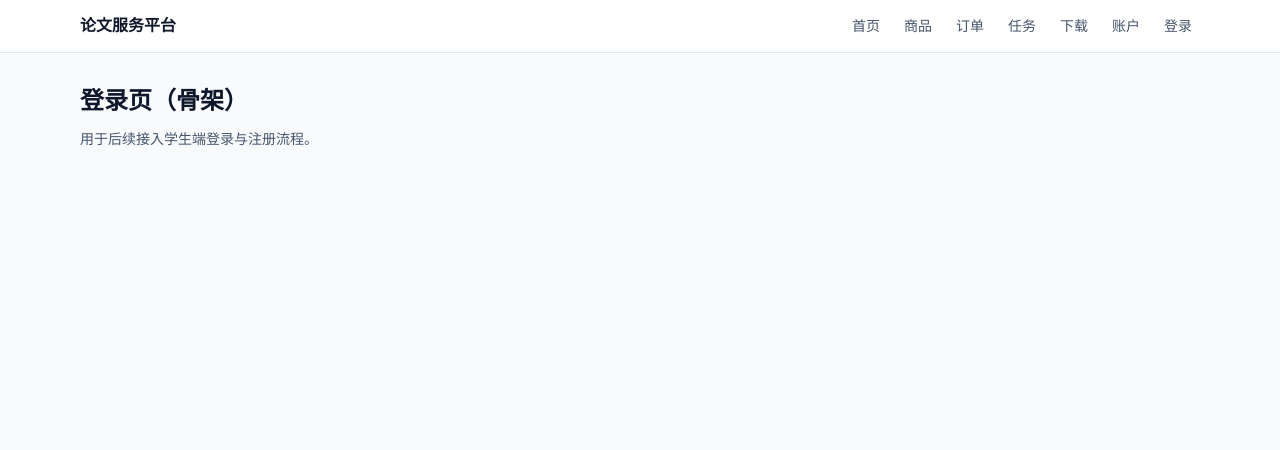
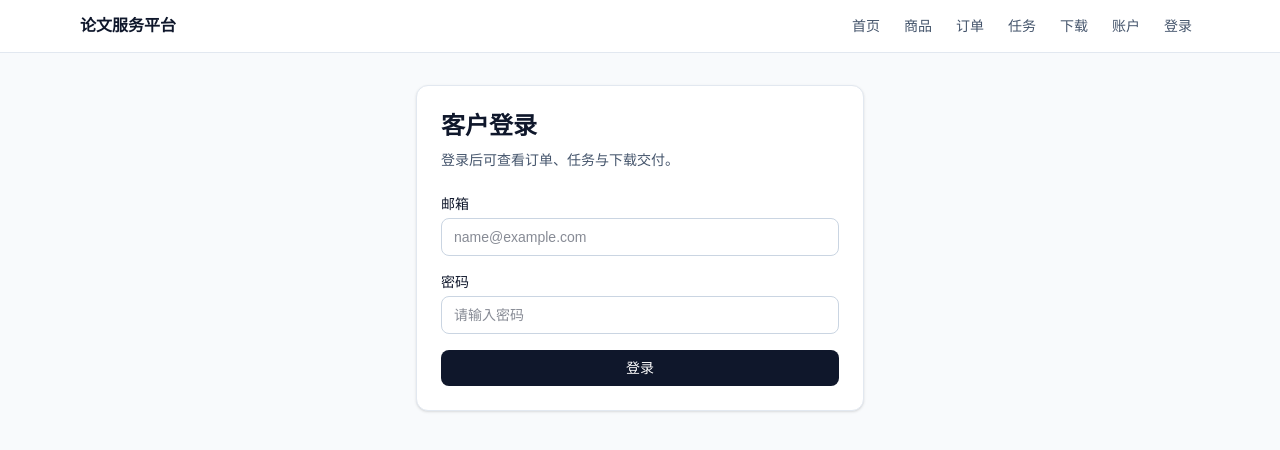
Before and after one commit to weiyang86/lunwen865, a Next.js app in the folder apps/web/: page /login in a window 1280 px wide. Shown: the top 450 px of the page. Built offline with nearby package versions, Linux system fonts and the light colour scheme; no server answers.

Commit message:
fix(client-auth): restore usable client login flow on dev

```diff
--- a/apps/web/app/(client)/login/page.tsx
+++ b/apps/web/app/(client)/login/page.tsx
@@ -1,24 +1,15 @@
-import { ClientPageState, resolveClientPageState } from '@/components/client/client-page-state';
+import { ClientLoginForm } from '@/components/client/client-login-form';
 
 export default async function LoginPage({
   searchParams,
 }: {
-  searchParams: Promise<{ state?: string | string[] }>;
+  searchParams: Promise<{ redirect?: string; error?: string }>;
 }) {
   const params = await searchParams;
-  const state = resolveClientPageState(params.state);
-
   return (
-    <ClientPageState
-      title="登录页（骨架）"
-      state={state}
-      emptyMessage="暂无登录配置"
-      errorMessage="登录页加载失败"
-    >
-      <section className="space-y-3">
-        <h1 className="text-2xl font-semibold">登录页（骨架）</h1>
-        <p className="text-sm text-slate-600">用于后续接入学生端登录与注册流程。</p>
-      </section>
-    </ClientPageState>
+    <ClientLoginForm
+      redirect={params.redirect || '/'}
+      sessionError={params.error === 'session'}
+    />
   );
 }
```
